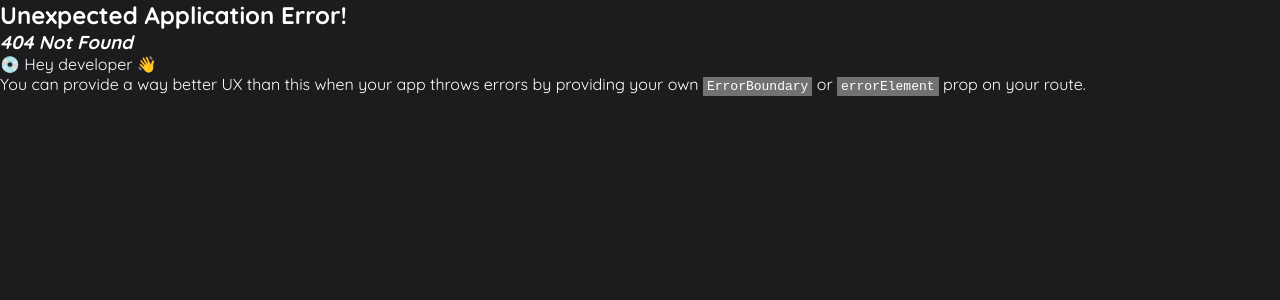
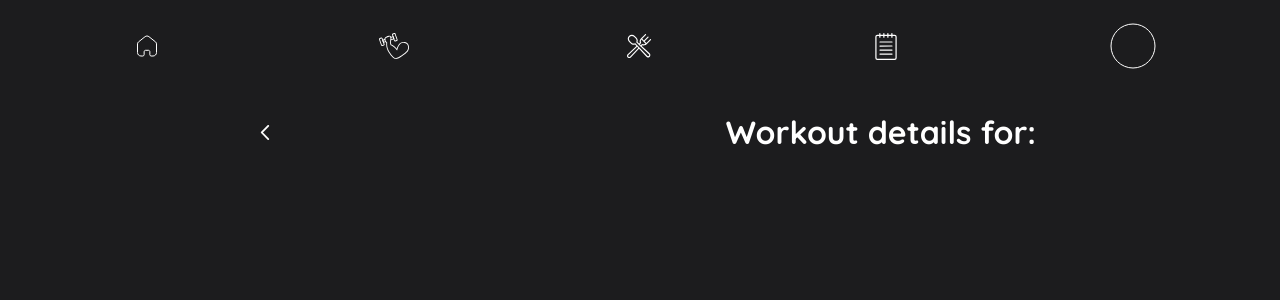
Before and after one commit to TackoBracko/crossfit-tracker-app, a React (Vite) app: page /workout/1 in a window 1280 px wide. Before the commit this address had no page. Shown: the top 300 px of the page. Built offline with nearby package versions, Linux system fonts and the light colour scheme.

Commit message:
added info for workout

```diff
--- a/src/App.jsx
+++ b/src/App.jsx
@@ -12,9 +12,11 @@ import CrossfitCategoriesList from './pages/CrossfitCategoriesList';
 import CrossfitMovement from './pages/CrossfitMovement';
 import MealPlans from './pages/MealPlans';
 import UserCalendar from './pages/UserCalendar';
+import WorkoutDetailsPage from './pages/WorkoutDetails';
 import { UserDataContextProvider } from './components/Context/UserContext';
 import { AuthProvider } from './components/Context/AuthContext';
 import { ProtectedRoutes, PublicRoutes } from './components/Context/AuthRoutesComponent';
+import { WorkoutDetailsProvider } from './components/Context/WorkoutDetailsContext';
 
 const router = createBrowserRouter(
   createRoutesFromElements(
@@ -26,6 +28,7 @@ const router = createBrowserRouter(
           <Route path="usercalendar" element={<UserCalendar />} />
           <Route path="profile" element={<ProfilePage />} />
           <Route path="meals" element={<MealPlans />} />
+          <Route path="/workout/:id" element={<WorkoutDetailsPage />} />
         </Route>
 
         <Route element={<PublicRoutes />}>
@@ -51,7 +54,9 @@ function App() {
   return (
     <AuthProvider>
       <UserDataContextProvider>
-        <RouterProvider router={router} />
+        <WorkoutDetailsProvider>
+          <RouterProvider router={router} />
+        </WorkoutDetailsProvider>
       </UserDataContextProvider>
     </AuthProvider>
   );
--- /dev/null
+++ b/src/components/Context/WorkoutDetailsContext.jsx
@@ -0,0 +1,9 @@
+import { createContext, useState } from 'react';
+
+export const WorkoutDetailsContext = createContext();
+
+export const WorkoutDetailsProvider = ({ children }) => {
+  const [workoutDetails, setWorkoutDetails] = useState({});
+
+  return <WorkoutDetailsContext.Provider value={{ workoutDetails, setWorkoutDetails }}>{children}</WorkoutDetailsContext.Provider>;
+};
--- a/src/pages/CrossfitMovement/index.jsx
+++ b/src/pages/CrossfitMovement/index.jsx
@@ -1,10 +1,10 @@
 import { useParams, Link } from 'react-router-dom';
-import { useState } from 'react';
 import { crossfitData } from './../../data/CrossfitData.js';
 import classes from './CrossfitMovement.module.css';
 import Button from '../../components/Button/index.jsx';
 import LeftIcon from '../../components/Icons/LeftIcon.jsx';
-import UserCalendar from '../UserCalendar/index.jsx';
+//import { useState } from 'react';
+//import UserCalendar from '../UserCalendar/index.jsx';
 
 export default function CrossfitMovement() {
   const { categoryId, exerciseId } = useParams();
@@ -12,11 +12,11 @@ export default function CrossfitMovement() {
   const selectedCategory = crossfitData.find((category) => category.id === parseInt(categoryId));
   const selectedExercise = selectedCategory.exercises.find((exercise) => exercise.id === parseInt(exerciseId));
 
-  const [showCalendarPopUp, setShowCalendarPopUp] = useState(false);
+  /*const [showCalendarPopUp, setShowCalendarPopUp] = useState(false);
 
   const toggleCalendarPopUp = () => {
     setShowCalendarPopUp(!showCalendarPopUp);
-  };
+  };*/
 
   return (
     <>
@@ -43,22 +43,7 @@ export default function CrossfitMovement() {
           />
         </div>
         <p className={classes.videoDescription}>{selectedExercise.description}</p>
-        <Button variation="primary" onClick={toggleCalendarPopUp}>
-          Add to calendar
-        </Button>
       </section>
-
-      {showCalendarPopUp && (
-        <div className={classes.popupDisplay}>
-          <div className={classes.popupText}>
-            <button onClick={toggleCalendarPopUp} className={classes.closeBtn}>
-              X
-            </button>
-            <h2>Choose a Date</h2>
-            <UserCalendar />
-          </div>
-        </div>
-      )}
 
       <section className={classes.subCategorySection}>
         {selectedExercise.subCategories && (
@@ -84,9 +69,6 @@ export default function CrossfitMovement() {
                   />
                 </div>
                 <p className={classes.subVideoDescription}>{subCategory.description}</p>
-                <Button variation="primary" type="submit">
-                  Add to calendar
-                </Button>
               </div>
             ))}
           </div>
@@ -95,3 +77,21 @@ export default function CrossfitMovement() {
     </>
   );
 }
+
+{
+  /*<Button variation="primary" onClick={toggleCalendarPopUp}>
+          Add to calendar
+        </Button>
+
+      {showCalendarPopUp && (
+        <div className={classes.popupDisplay}>
+          <div className={classes.popupText}>
+            <button onClick={toggleCalendarPopUp} className={classes.closeBtn}>
+              X
+            </button>
+            <h2>Choose a Date</h2>
+            <UserCalendar />
+          </div>
+        </div>
+      )}*/
+}
--- a/src/pages/UserCalendar/index.jsx
+++ b/src/pages/UserCalendar/index.jsx
@@ -1,6 +1,7 @@
-import { useRef, useState } from 'react';
+import { useContext, useRef, useState } from 'react';
 import { v4 as uuidv4 } from 'uuid';
 import { crossfitData } from './../../data/CrossfitData.js';
+import { NavLink } from 'react-router-dom';
 import classes from './UserCalendar.module.css';
 import style from './../../components/CalendarModal/CalendarModal.module.css';
 import CalendarBackIcon from '../../components/Icons/CalendarBackIcon';
@@ -8,12 +9,14 @@ import CalendarForwardIcon from '../../components/Icons/CalendarForwardIcon';
 import CalendarDays from '../CalendarDays';
 import Modal from '../../components/CalendarModal';
 import Button from '../../components/Button/index.jsx';
+import { WorkoutDetailsContext } from '../../components/Context/WorkoutDetailsContext.jsx';
 
 export default function Calendar() {
   const daysOfWeek = ['Sun', 'Mon', 'Tue', 'Wed', 'Thu', 'Fri', 'Sat'];
   const months = ['January', 'February', 'March', 'April', 'May', 'June', 'July', 'August', 'September', 'October', 'November', 'December'];
 
   const modalRef = useRef();
+  const { setWorkoutDetails } = useContext(WorkoutDetailsContext);
 
   const [currentDay, setCurrentDay] = useState(new Date());
   const [selectedCategory, setSelectedCategory] = useState('');
@@ -98,6 +101,10 @@ export default function Calendar() {
     console.log(todayWorkout.title);
     console.log(todayWorkout);
     console.log(todayWorkout.id);
+  };
+
+  const handleWorkoutDetails = (workout) => {
+    setWorkoutDetails(workout);
   };
 
   //EDITING
@@ -319,7 +326,7 @@ export default function Calendar() {
                       <div key={index} className={style.previewInfo}>
                         <p style={{ whiteSpace: 'pre-line' }}>
                           Notes:
-                          {editPreviewWorkout && editPreviewWorkout.id === workout.id ? (
+                          {editPreviewWorkout && editPreviewWorkout.id ? (
                             <textarea
                               className={style.textarea}
                               value={editPreviewWorkout.notes}
@@ -363,7 +370,9 @@ export default function Calendar() {
           <h3 className={classes.workoutTitle}>Your workout plan for {dateHasWorkout.date}</h3>
           {dateHasWorkout.workout.map((workout, index) => (
             <div key={index} className={classes.workoutPlan}>
-              <h4>{workout.title}</h4>
+              <NavLink to={`/workout/${workout.id}`} onClick={() => handleWorkoutDetails(workout)}>
+                <h4>{workout.title}</h4>
+              </NavLink>
               <p>Exercises: {workout.exercise.join(', ')}</p>
               <p style={{ whiteSpace: 'pre-line' }}>Notes: {workout.notes}</p>
 
--- /dev/null
+++ b/src/pages/WorkoutDetails/WorkoutDetailsPage.module.css
@@ -0,0 +1,7 @@
+.detailsHeader {
+  display: flex;
+  justify-content: space-around;
+  align-items: center;
+  padding: 32px 24px;
+  margin-top: 80px;
+}
--- /dev/null
+++ b/src/pages/WorkoutDetails/index.jsx
@@ -0,0 +1,26 @@
+import classes from './WorkoutDetailsPage.module.css';
+import { WorkoutDetailsContext } from '../../components/Context/WorkoutDetailsContext';
+import { useContext } from 'react';
+import Button from '../../components/Button';
+import LeftIcon from '../../components/Icons/LeftIcon';
+import { NavLink } from 'react-router-dom';
+
+export default function WorkoutDetailsPage() {
+  const { workoutDetails } = useContext(WorkoutDetailsContext);
+
+  return (
+    <>
+      <header className={classes.detailsHeader}>
+        <NavLink to="/usercalendar">
+          <Button variation="secondary" iconLeft={<LeftIcon />} />
+        </NavLink>
+        <h1>Workout details for: </h1>
+      </header>
+      <section>
+        <h2>{workoutDetails.title}</h2>
+        <p>{workoutDetails.exercise}</p>
+        <p style={{ whiteSpace: 'pre-line' }}>{workoutDetails.notes}</p>
+      </section>
+    </>
+  );
+}
```
